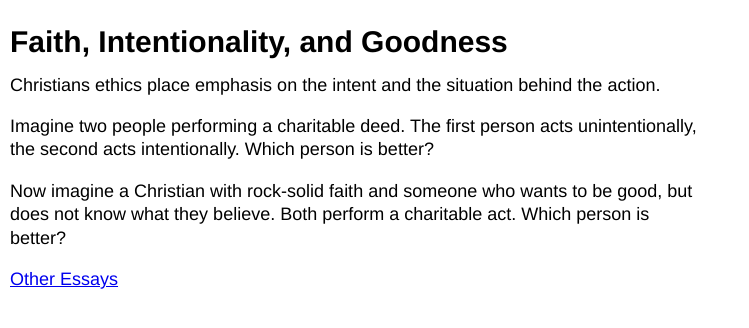
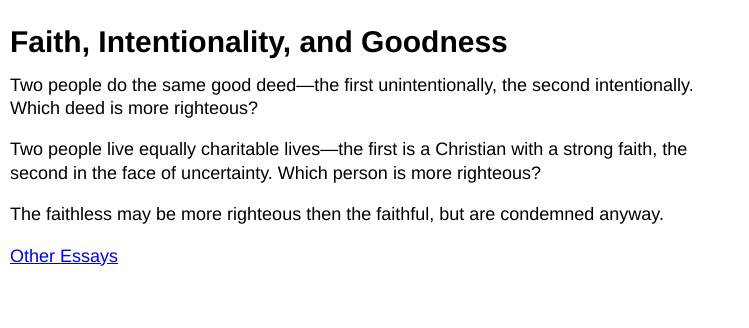
Before and after one commit to artsandmetaphysics/goodlifeodyssey, a Jekyll site: the page built from _essays/faith-intentionality-and-goodness.md, in a window 1280 px wide. Shown: the top 328 px of the page, without its empty margins (0-749 px from the left). Built offline with Jekyll 4.4.1, drawn with Linux system fonts in a browser that asks for light colours.

Commit message:
Clarify writing

```diff
--- a/_essays/faith-intentionality-and-goodness.md
+++ b/_essays/faith-intentionality-and-goodness.md
@@ -2,8 +2,8 @@
 title: Faith, Intentionality, and Goodness
 description: Does doubt increase righteousness?
 ---
-Christians ethics place emphasis on the intent and the situation behind the action.
+Two people do the same good deed---the first unintentionally, the second intentionally.  Which deed is more righteous?
 
-Imagine two people performing a charitable deed.  The first person acts unintentionally, the second acts intentionally.  Which person is better?
+Two people live equally charitable lives---the first is a Christian with a strong faith, the second in the face of uncertainty.  Which person is more righteous?
 
-Now imagine a Christian with rock-solid faith and someone who wants to be good, but does not know what they believe.  Both perform a charitable act.  Which person is better?
+The faithless may be more righteous then the faithful, but are condemned anyway.
```
